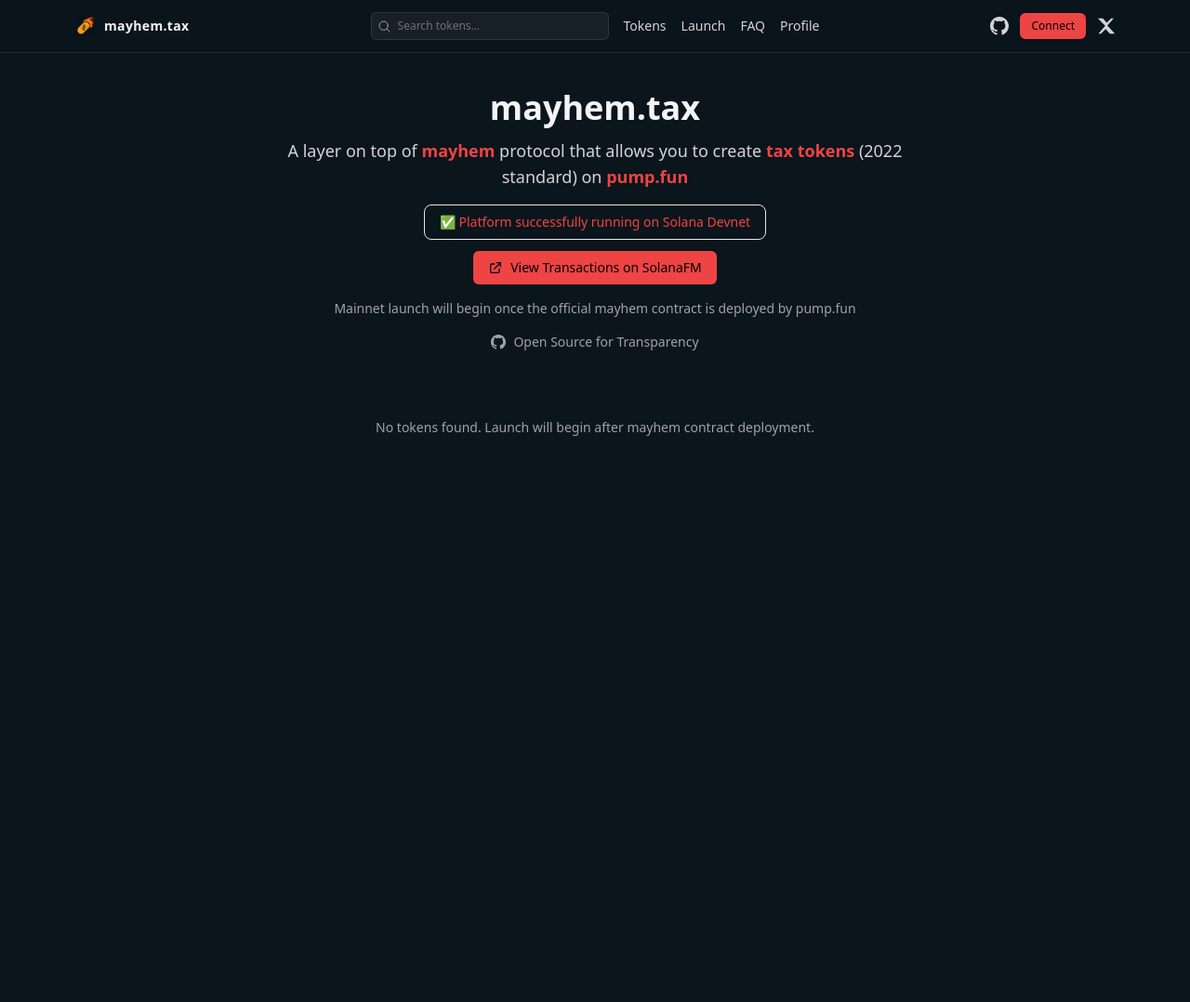
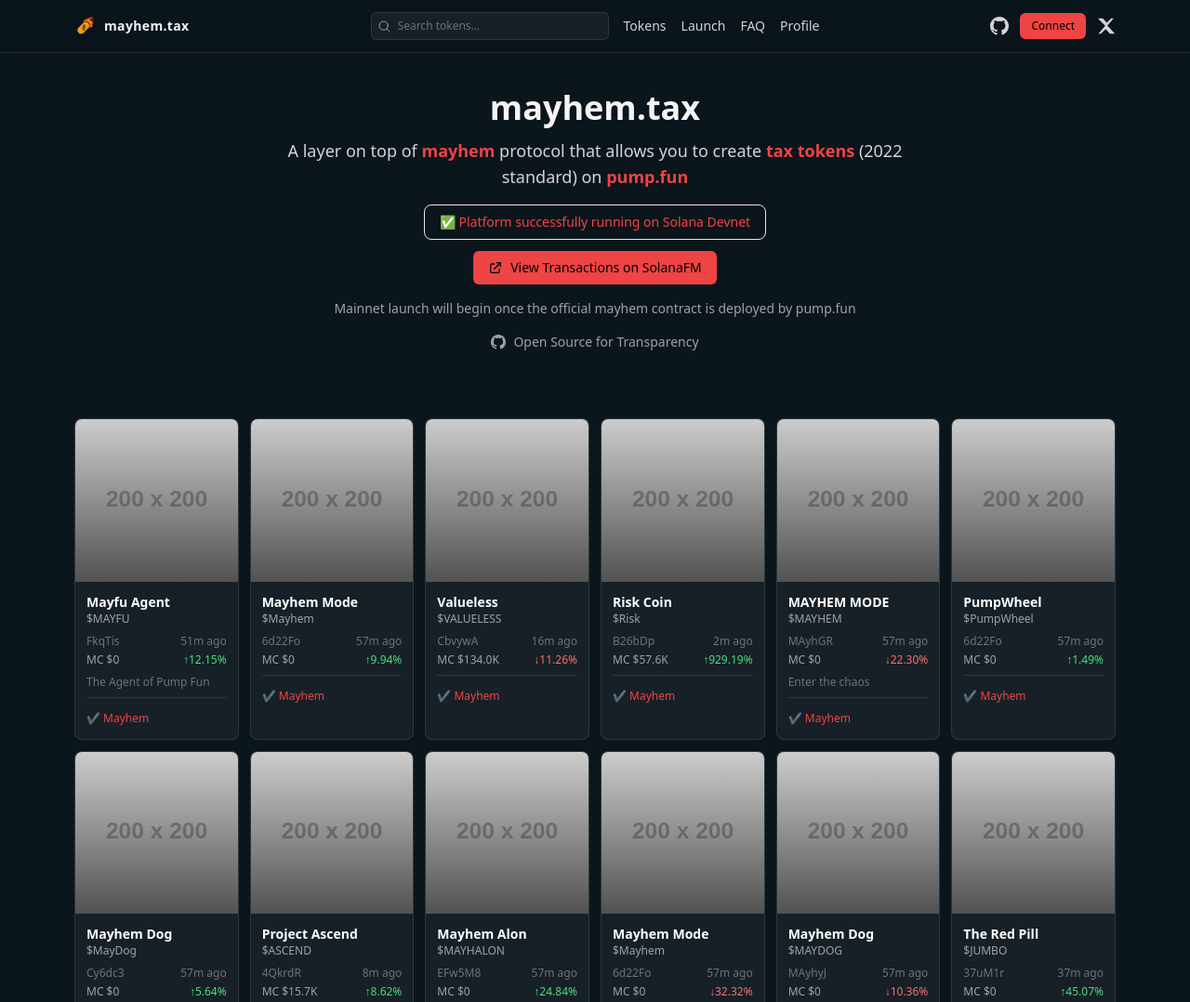
Before and after one commit to TaroHarado/mayg, a plain HTML site: page index.html in a window 1280 px wide. Shown: the top 1078 px of the page at 93% size. Before the commit the page ends 800 px from the top, so only its background shows below. Drawn offline with nearby package versions, Linux system fonts and the light colour scheme; placeholder pictures from the web are drawn by us.

Commit message:
Add files via upload

```diff
--- a/index.html
+++ b/index.html
@@ -21,6 +21,12 @@
         }
         .border-primary {
             border-color: var(--primary);
+        }
+        .line-clamp-2 {
+            display: -webkit-box;
+            -webkit-line-clamp: 2;
+            -webkit-box-orient: vertical;
+            overflow: hidden;
         }
     </style>
 </head>
@@ -111,8 +117,8 @@
 
         <main class="pb-12 pt-3">
             <div class="mt-8">
-                <div class="grid grid-cols-1 sm:grid-cols-2 lg:grid-cols-3 gap-6" id="presalesGrid">
-                    <div class="col-span-full text-sm text-zinc-400 text-center">No tokens found. Launch will begin after mayhem contract deployment.</div>
+                <div class="grid grid-cols-2 sm:grid-cols-3 md:grid-cols-4 lg:grid-cols-6 gap-3" id="presalesGrid">
+                    <div class="col-span-full text-sm text-zinc-400 text-center">Loading tokens...</div>
                 </div>
             </div>
         </main>
@@ -123,34 +129,67 @@
         const searchInput = document.getElementById('searchInput');
         const presalesGrid = document.getElementById('presalesGrid');
 
-        // Пример данных (можно заменить на реальные данные)
-        let tokens = [];
+        // Данные токенов
+        let tokens = [
+            { name: 'Mayfu Agent', ticker: 'MAYFU', address: 'FkqTis', time: '51m ago', mc: '$0', change: 12.15, changeType: 'up', description: 'The Agent of Pump Fun', image: 'https://via.placeholder.com/200x200?text=Mayfu+Agent' },
+            { name: 'Mayhem Mode', ticker: 'Mayhem', address: '6d22Fo', time: '57m ago', mc: '$0', change: 9.94, changeType: 'up', image: 'https://via.placeholder.com/200x200?text=Mayhem+Mode' },
+            { name: 'Valueless', ticker: 'VALUELESS', address: 'CbvywA', time: '16m ago', mc: '$134.0K', change: 11.26, changeType: 'down', image: 'https://via.placeholder.com/200x200?text=Valueless' },
+            { name: 'Risk Coin', ticker: 'Risk', address: 'B26bDp', time: '2m ago', mc: '$57.6K', change: 929.19, changeType: 'up', image: 'https://via.placeholder.com/200x200?text=Risk+Coin' },
+            { name: 'MAYHEM MODE', ticker: 'MAYHEM', address: 'MAyhGR', time: '57m ago', mc: '$0', change: 22.30, changeType: 'down', description: 'Enter the chaos', image: 'https://via.placeholder.com/200x200?text=MAYHEM+MODE' },
+            { name: 'PumpWheel', ticker: 'PumpWheel', address: '6d22Fo', time: '57m ago', mc: '$0', change: 1.49, changeType: 'up', image: 'https://via.placeholder.com/200x200?text=PumpWheel' },
+            { name: 'Mayhem Dog', ticker: 'MayDog', address: 'Cy6dc3', time: '57m ago', mc: '$0', change: 5.64, changeType: 'up', description: 'First dog on Mayhem Mode.', image: 'https://via.placeholder.com/200x200?text=Mayhem+Dog' },
+            { name: 'Project Ascend', ticker: 'ASCEND', address: '4QkrdR', time: '8m ago', mc: '$15.7K', change: 8.62, changeType: 'up', image: 'https://via.placeholder.com/200x200?text=Project+Ascend' },
+            { name: 'Mayhem Alon', ticker: 'MAYHALON', address: 'EFw5M8', time: '57m ago', mc: '$0', change: 24.84, changeType: 'up', description: 'First Alon on Mayhem mode.', image: 'https://via.placeholder.com/200x200?text=Mayhem+Alon' },
+            { name: 'Mayhem Mode', ticker: 'Mayhem', address: '6d22Fo', time: '57m ago', mc: '$0', change: 32.32, changeType: 'down', image: 'https://via.placeholder.com/200x200?text=Mayhem+Mode' },
+            { name: 'Mayhem Dog', ticker: 'MAYDOG', address: 'MAyhyJ', time: '57m ago', mc: '$0', change: 10.36, changeType: 'down', description: 'Mascot of Mayhem Mode, the first dog deployed on Mayhem!', image: 'https://via.placeholder.com/200x200?text=Mayhem+Dog' },
+            { name: 'The Red Pill', ticker: 'JUMBO', address: '37uM1r', time: '37m ago', mc: '$0', change: 45.07, changeType: 'up', image: 'https://via.placeholder.com/200x200?text=The+Red+Pill' },
+            { name: 'RAGE GUY', ticker: 'RAGE', address: '8Tvc58', time: '16m ago', mc: '$0', change: 89.88, changeType: 'up', image: 'https://via.placeholder.com/200x200?text=RAGE+GUY' },
+            { name: 'Pintree', ticker: 'Pintree', address: '7UP9pe', time: '25m ago', mc: '$0', description: 'pintree is a new way for degens to organize all their links in one place, you can track...', image: 'https://via.placeholder.com/200x200?text=Pintree' },
+            { name: 'Mayhem Incorporated', ticker: 'MayhemINC', address: 'ED8hdG', time: '25m ago', mc: '$0', image: 'https://via.placeholder.com/200x200?text=Mayhem+Inc' },
+            { name: 'Mayham', ticker: 'MAYHAM', address: 'qxiHLq', time: '50m ago', mc: '$0', change: 2.60, changeType: 'down', image: 'https://via.placeholder.com/200x200?text=Mayham' },
+            { name: 'MAYHEM MODE', ticker: 'MAYHEM', address: 'CzxEwy', time: '57m ago', mc: '$0', change: 19.56, changeType: 'down', description: 'Enter the chaos', image: 'https://via.placeholder.com/200x200?text=MAYHEM+MODE' },
+            { name: 'SCHIZO', ticker: 'SCHIZO', address: '7WGwMn', time: '19m ago', mc: '$0', change: 0.00, changeType: 'up', image: 'https://via.placeholder.com/200x200?text=SCHIZO' }
+        ];
 
         function renderTokens(filteredTokens = tokens) {
             if (filteredTokens.length === 0) {
-                presalesGrid.innerHTML = '<div class="col-span-full text-sm text-zinc-400 text-center">No tokens found. Launch will begin after mayhem contract deployment.</div>';
+                presalesGrid.innerHTML = '<div class="col-span-full text-sm text-zinc-400 text-center">No tokens found.</div>';
                 return;
             }
 
-            presalesGrid.innerHTML = filteredTokens.map(token => `
-                <div class="rounded-lg border border-white/10 overflow-hidden bg-white/5 hover:bg-white/10 transition-colors">
-                    <div class="aspect-[3/1] w-full bg-white/5" style="background-image: url('${token.banner || ''}'); background-size: cover; background-position: center;"></div>
-                    <div class="p-4">
-                        <div class="flex items-center gap-3">
-                            <div class="h-10 w-10 rounded bg-white/10" style="background-image: url('${token.logo || ''}'); background-size: cover;"></div>
-                            <div>
-                                <div class="text-sm font-medium">${token.name} <span class="text-zinc-400">$${token.ticker}</span></div>
-                                <div class="text-xs text-zinc-400">Tax: ${token.buyTax}% / ${token.sellTax}%</div>
+            presalesGrid.innerHTML = filteredTokens.map(token => {
+                const changeColor = token.changeType === 'up' ? 'text-green-400' : 'text-red-400';
+                const changeSymbol = token.changeType === 'up' ? '↑' : '↓';
+                const changeDisplay = token.change !== undefined ? `${changeSymbol}${token.change.toFixed(2)}%` : '';
+
+                return `
+                    <div class="rounded-lg border border-white/10 overflow-hidden bg-white/5 hover:bg-white/10 transition-colors cursor-pointer">
+                        <div class="aspect-square w-full bg-white/5 relative" style="background-image: url('${token.image}'); background-size: cover; background-position: center;">
+                            <div class="absolute inset-0 bg-gradient-to-t from-black/60 to-transparent"></div>
+                        </div>
+                        <div class="p-3">
+                            <div class="mb-2">
+                                <h3 class="text-sm font-semibold text-white truncate">${token.name}</h3>
+                                <p class="text-xs text-zinc-400 truncate">$${token.ticker}</p>
+                            </div>
+                            <div class="space-y-1 mb-2">
+                                <div class="flex items-center justify-between text-xs">
+                                    <span class="text-zinc-500">${token.address}</span>
+                                    <span class="text-zinc-500">${token.time}</span>
+                                </div>
+                                <div class="flex items-center justify-between text-xs">
+                                    <span class="text-zinc-400">MC ${token.mc}</span>
+                                    ${changeDisplay ? `<span class="${changeColor} font-medium">${changeDisplay}</span>` : ''}
+                                </div>
+                            </div>
+                            ${token.description ? `<p class="text-xs text-zinc-500 line-clamp-2 mb-2">${token.description}</p>` : ''}
+                            <div class="mt-2 pt-2 border-t border-white/10">
+                                <span class="text-xs text-primary font-medium">✔ Mayhem</span>
                             </div>
                         </div>
-                        <p class="mt-3 text-xs text-zinc-300 whitespace-pre-wrap">${token.description || 'No description'}</p>
-                        <div class="mt-4 flex items-center justify-between text-xs text-zinc-400">
-                            <span>2022 Standard</span>
-                            <span class="text-primary">mayhem.tax</span>
-                        </div>
                     </div>
-                </div>
-            `).join('');
+                `;
+            }).join('');
         }
 
         searchInput.addEventListener('input', (e) => {
@@ -158,7 +197,7 @@
             const filtered = tokens.filter(t =>
                 t.name.toLowerCase().includes(query) ||
                 t.ticker.toLowerCase().includes(query) ||
-                t.description.toLowerCase().includes(query)
+                (t.description && t.description.toLowerCase().includes(query))
             );
             renderTokens(filtered);
         });
```
